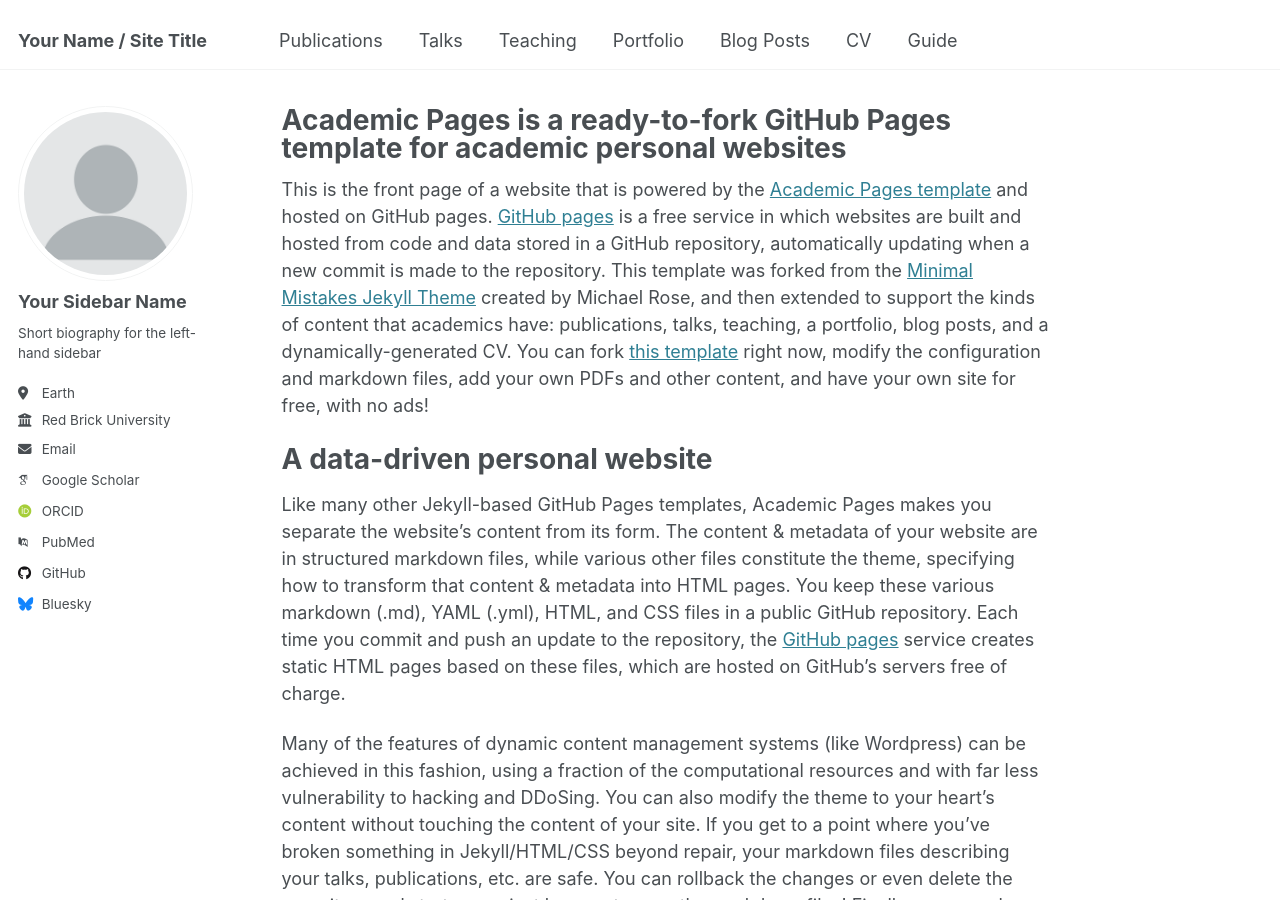
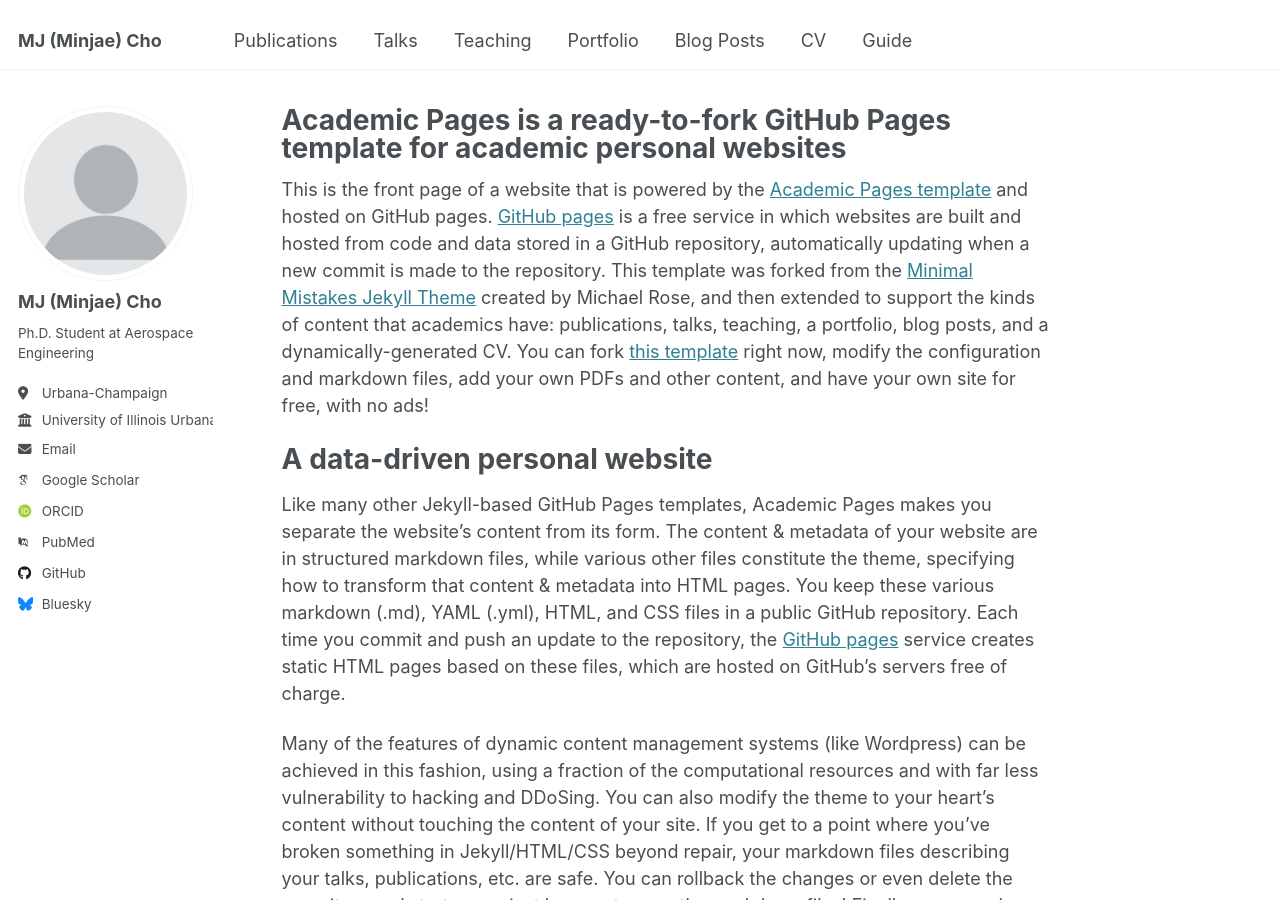
Before and after one commit to Mgineer117/Mgineer117.github.io, a Jekyll site: the page built from _pages/about.md, in a window 1280 px wide and 900 px high. Built offline with Jekyll 4.4.1, drawn with Linux system fonts in a browser that asks for light colours; some web fonts are replaced.

Commit message:
Update _config.yml

```diff
--- a/_config.yml
+++ b/_config.yml
@@ -9,7 +9,7 @@
 # Basic Site Settings
 locale                   : "en-US"
 site_theme               : "default"
-title                    : "Your Name / Site Title"
+title                    : "MJ (Minjae) Cho"
 title_separator          : "-"
 name                     : &name "Your Name"
 description              : &description "personal description"
@@ -23,13 +23,13 @@
 author:
   # Biographic information
   avatar           : "profile.png"
-  name             : "Your Sidebar Name"
-  pronouns         : # example: "she/her"
-  bio              : "Short biography for the left-hand sidebar"
-  location         : "Earth"
-  employer         : "Red Brick University"
+  name             : "MJ (Minjae) Cho"
+  pronouns         : # example: "He/Him"
+  bio              : "Ph.D. Student at Aerospace Engineering"
+  location         : "Urbana-Champaign"
+  employer         : "University of Illinois Urbana-Champaign"
   uri              : # URL
-  email            : "none@example.org"
+  email            : "minjae5@illinois.edu"
 
   # Academic websites
   arxiv            : # URL - Update with the correct link to your profile
```
